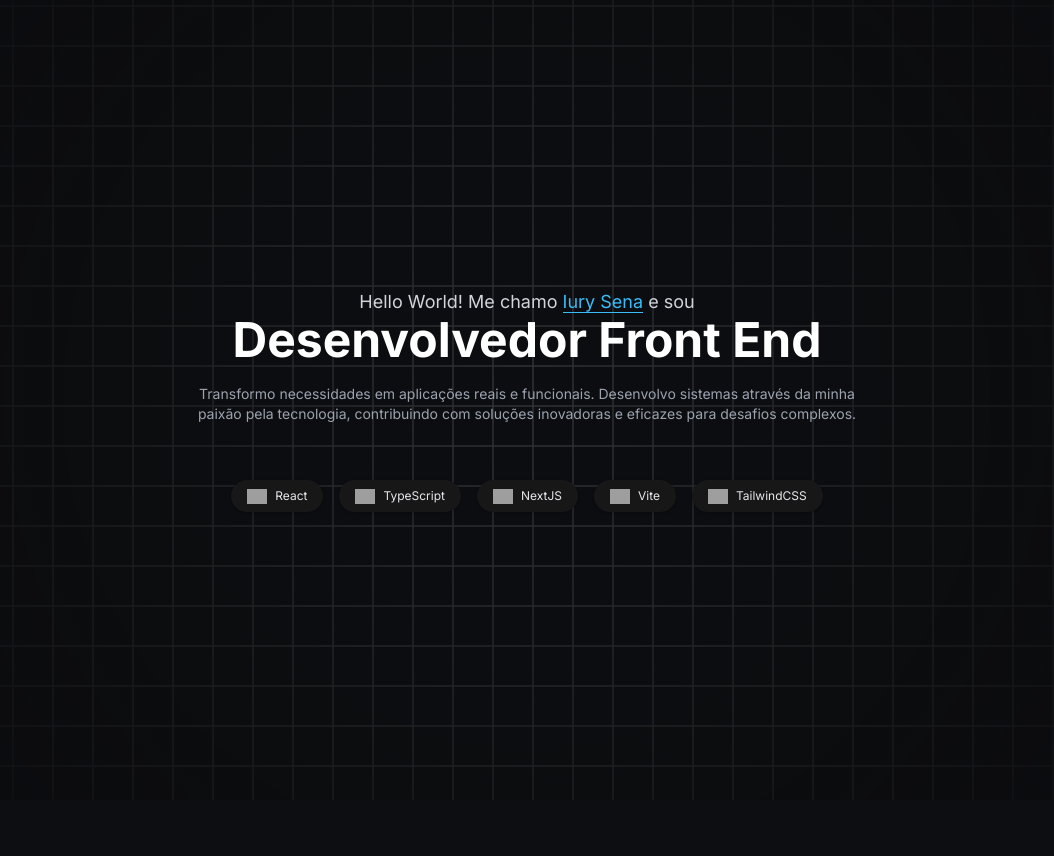
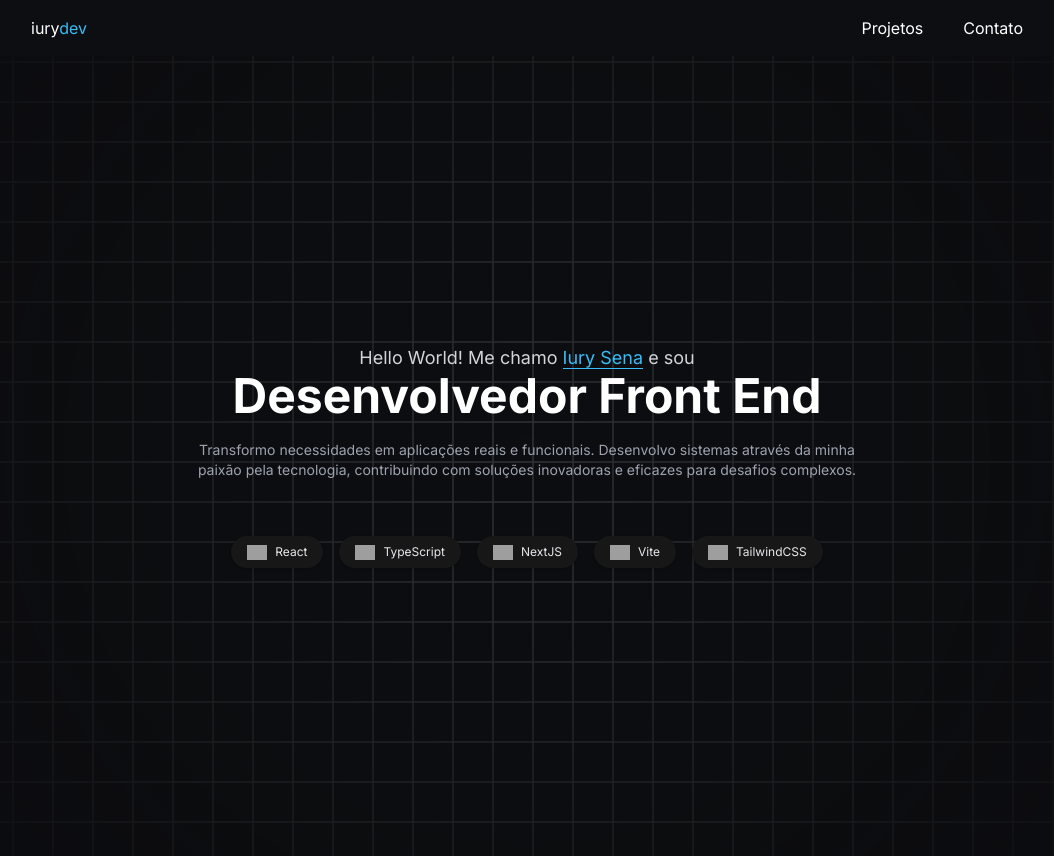
Before and after one commit to iuryyxd/iurydev-portfolio, a Next.js app: page / in a window 1280 px wide. Shown: the whole page, without its empty margins (113-1167 px from the left). Before the commit the page ends 800 px from the top, so only its background shows below. Built offline with nearby package versions, Linux system fonts and the light colour scheme; grey boxes are pictures that could not be loaded.

Commit message:
feat: add navbar to page layout

```diff
--- a/src/app/layout.tsx
+++ b/src/app/layout.tsx
@@ -1,6 +1,7 @@
 import type { Metadata } from "next";
 import { Inter } from "next/font/google";
 import "./globals.css";
+import { Navbar } from "../components/navbar";
 
 export const metadata: Metadata = {
   title: "Iury - Portfólio",
@@ -19,6 +20,7 @@ export default function RootLayout({
       <body
         className={`${inter.className} bg-[#0D0E11] text-white antialiased`}
       >
+        <Navbar />
         {children}
       </body>
     </html>
```
